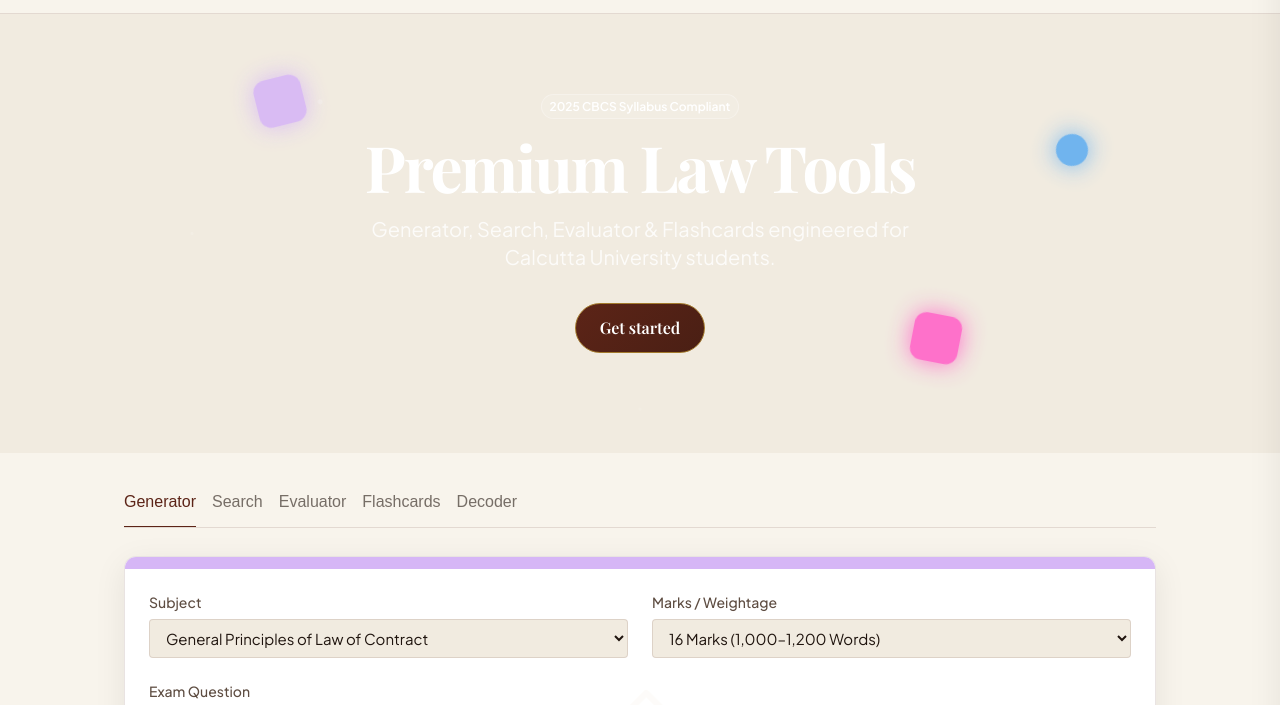
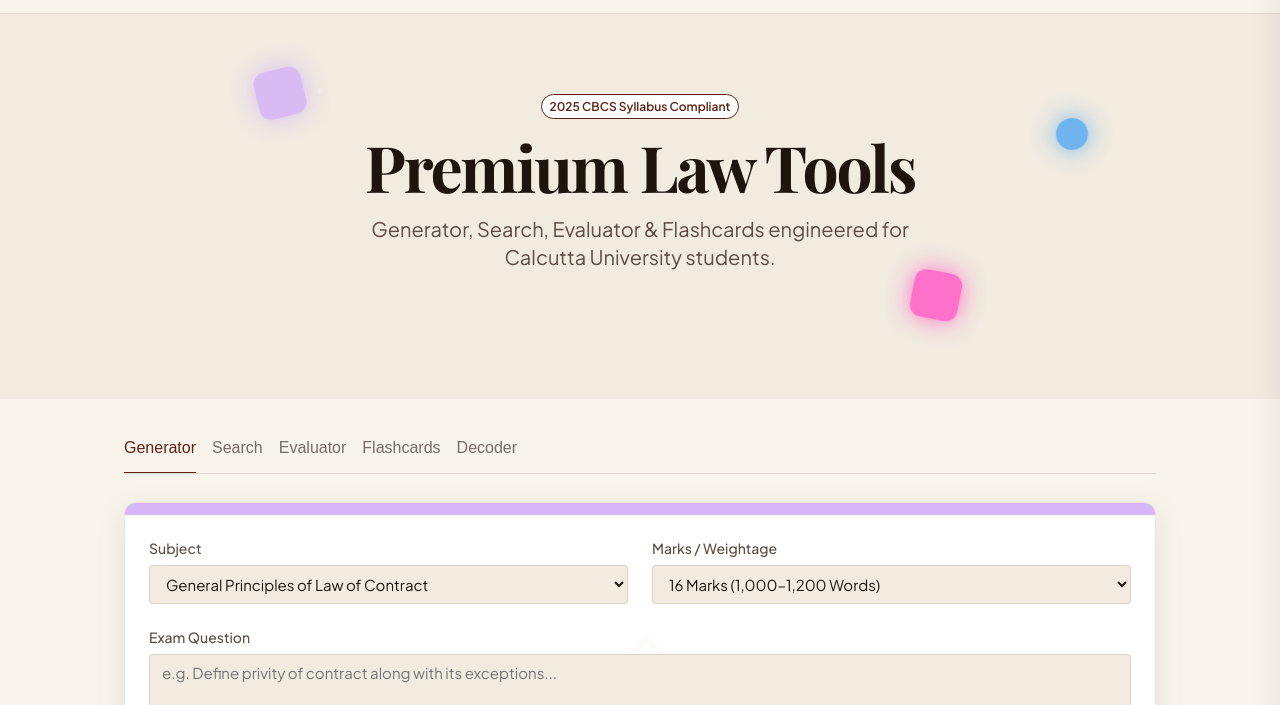
Before and after one commit to DebdiptaGoswami/CU_LAW_APP, a website built with Vite: page index.html in a window 1280 px wide. Shown: the part 51-756 px from the top of the page. Built offline with nearby package versions, Linux system fonts and the light colour scheme.

Commit message:
style: refactor hero section typography and z-index layers while removing redundant call-to-action button

```diff
--- a/index.html
+++ b/index.html
@@ -84,12 +84,9 @@
         <div class="hero-sticker hero-sticker-1"></div>
         <div class="hero-sticker hero-sticker-2"></div>
         <div class="hero-sticker hero-sticker-3"></div>
-        <div class="badge-pill" style="margin-bottom: 16px; border-color: rgba(255,255,255,0.3); color: white; background: rgba(255,255,255,0.1);">2025 CBCS Syllabus Compliant</div>
+        <div class="badge-pill" style="margin-bottom: 16px; position: relative; z-index: 2;">2025 CBCS Syllabus Compliant</div>
         <h1 class="display-1">Premium Law Tools</h1>
         <p>Generator, Search, Evaluator & Flashcards engineered for Calcutta University students.</p>
-        <div style="display: flex; gap: 12px; justify-content: center; margin-top: 32px;">
-          <a href="#workspace" class="button-primary">Get started</a>
-        </div>
       </header>
 
       <main class="content-container" id="workspace">
--- a/style.css
+++ b/style.css
@@ -182,24 +182,29 @@ body {
     radial-gradient(circle at 25% 20%, rgba(255,255,255,0.2) 2px, transparent 3px),
     radial-gradient(circle at 50% 90%, rgba(255,255,255,0.1) 1px, transparent 2px);
   background-size: cover;
-  color: #ffffff;
+  color: var(--colors-ink);
   padding: 80px var(--spacing-lg) 100px;
   text-align: center;
   position: relative;
   overflow: hidden;
+  z-index: 1;
 }
 
 .hero-band h1 {
-  color: #ffffff;
+  color: var(--colors-ink);
   margin-bottom: var(--spacing-md);
+  position: relative;
+  z-index: 2;
 }
 
 .hero-band p {
-  color: rgba(255, 255, 255, 0.8);
+  color: var(--colors-ink-secondary);
   font-size: 20px;
   max-width: 600px;
   margin: 0 auto var(--spacing-xl);
   line-height: 1.4;
+  position: relative;
+  z-index: 2;
 }
 
 /* Stickers in Hero (Decorative) */
@@ -211,7 +216,7 @@ body {
   height: 48px;
   box-shadow: 0 0 25px currentColor;
   animation: float 6s ease-in-out infinite;
-  z-index: 10;
+  z-index: 0;
 }
 @keyframes float {
   0%, 100% { transform: translateY(0) rotate(var(--rotation, 0deg)); }
```
